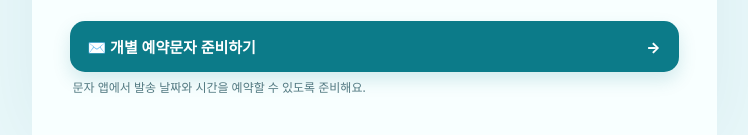
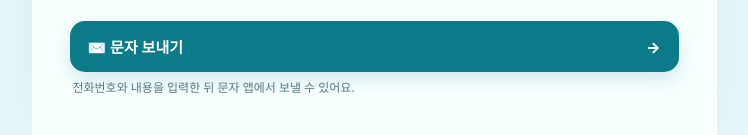
Before and after one commit to sunshiyfloor/meconomy-checklist, a plain HTML site: page index.html in a window 1280 px wide. Shown: the part 1952-2087 px from the top of the page, without its empty margins (266-1014 px from the left). Drawn offline with Linux system fonts and the light colour scheme.

Commit message:
Rename bottom SMS link to regular messaging

```diff
--- a/index.html
+++ b/index.html
@@ -72,7 +72,7 @@ button,input,select,textarea{font:inherit}button{cursor:pointer}button:focus-vis
     <div style="text-align:center"><button class="btn ghost" id="resetBtn">↻ 체크 내용 초기화</button></div>
     <p class="quiet">입력한 내용은 이 기기의 브라우저에만 임시 저장됩니다.<br>운영자에게 전달하려면 ‘결과 공유하기’를 눌러주세요.</p>
     <div class="footer">MECONOMY · MY SOLO EXPERIENCE</div>
-    <section aria-label="문자 발송 도구" style="margin:24px 0 0"><a href="./sms.html" style="display:flex;align-items:center;justify-content:space-between;gap:12px;background:#0c7b89;color:#fff;text-decoration:none;border-radius:15px;padding:15px 18px;font-size:15px;font-weight:850;box-shadow:0 8px 18px #0c7b8928"><span>✉️ 개별 예약문자 준비하기</span><span aria-hidden="true">→</span></a><p style="margin:7px 3px 0;font-size:12px;color:#527981;line-height:1.5">문자 앱에서 발송 날짜와 시간을 예약할 수 있도록 준비해요.</p></section>
+    <section aria-label="문자 발송 도구" style="margin:24px 0 0"><a href="./sms.html" style="display:flex;align-items:center;justify-content:space-between;gap:12px;background:#0c7b89;color:#fff;text-decoration:none;border-radius:15px;padding:15px 18px;font-size:15px;font-weight:850;box-shadow:0 8px 18px #0c7b8928"><span>✉️ 문자 보내기</span><span aria-hidden="true">→</span></a><p style="margin:7px 3px 0;font-size:12px;color:#527981;line-height:1.5">전화번호와 내용을 입력한 뒤 문자 앱에서 보낼 수 있어요.</p></section>
   </main>
 </div>
 <div id="toast" class="toast" role="status" aria-live="polite"></div>
```
